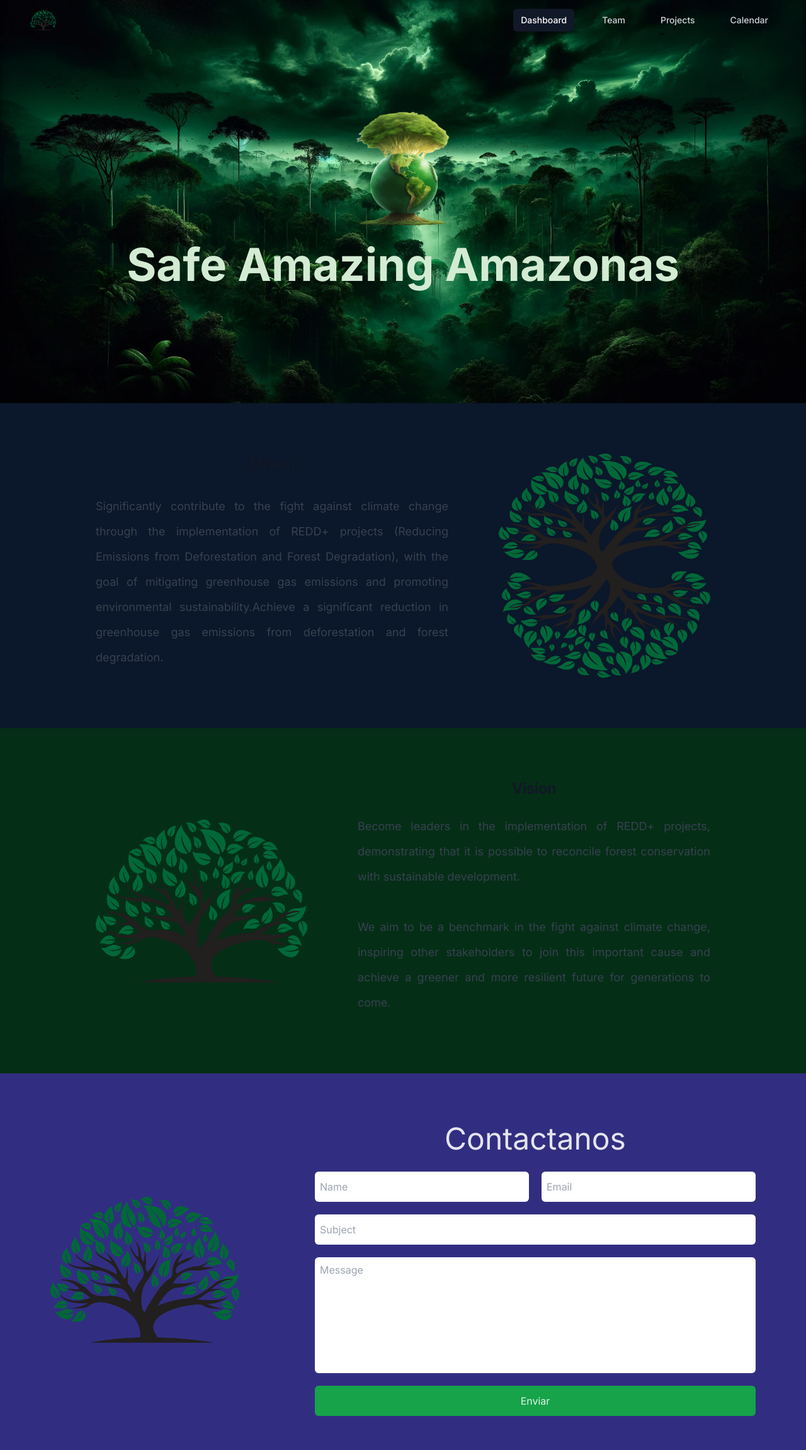
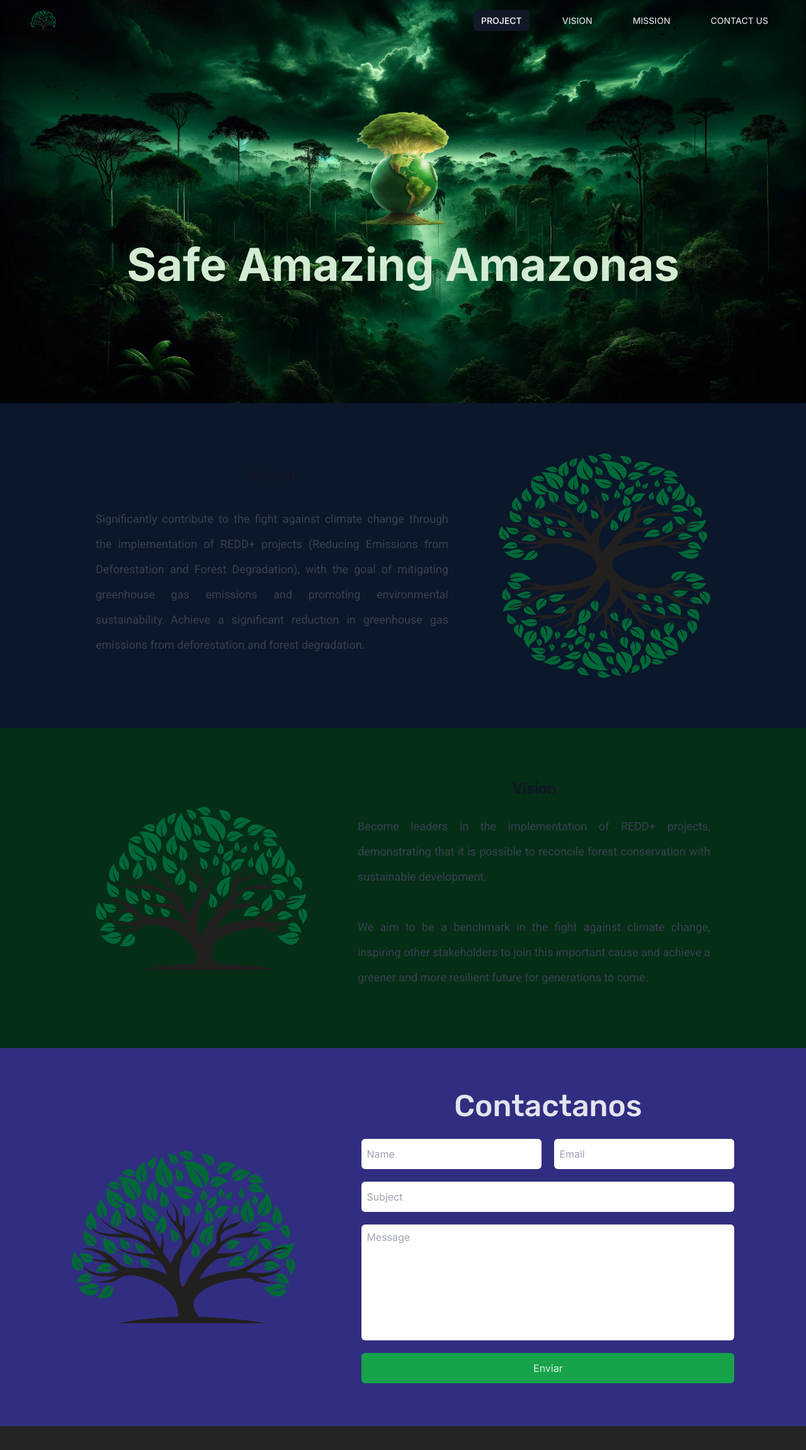
Before and after one commit to chrisyab21/Amazonia, a React (Vite) app: page / in a window 1280 px wide. Shown: the whole page at 63% size. After the commit the page ends 2264 px from the top, so only its background shows below. Built offline with nearby package versions, Linux system fonts and the light colour scheme.

Commit message:
Implementacion de los eventos de scroll en el navbar, mejora de estructura del form

```diff
--- a/index.html
+++ b/index.html
@@ -9,6 +9,9 @@
   <link
     href="https://fonts.googleapis.com/css2?family=Inter:wght@100..900&family=Rubik:ital,wght@0,300..900;1,300..900&display=swap"
     rel="stylesheet">
+  <link
+    href="https://fonts.googleapis.com/css2?family=Roboto:ital,wght@0,100;0,300;0,400;0,500;0,700;0,900;1,100;1,300;1,400;1,500;1,700;1,900&display=swap"
+    rel="stylesheet">
   <meta name="viewport" content="width=device-width, initial-scale=1.0" />
   <title>Vite + React + TS</title>
 </head>
--- a/src/components/FormSection.tsx
+++ b/src/components/FormSection.tsx
@@ -1,7 +1,9 @@
 
 import { useForm } from "react-hook-form";
-import { ChangeEvent, FormEvent, KeyboardEventHandler, useEffect, useRef } from "react";
+import { ChangeEvent, FormEvent, KeyboardEventHandler, useEffect, useRef, useState } from "react";
 import logo3 from '../assets/images/Arbol3.png'
+
+
 type contactInfo = {
   name: string,
   email: string,
@@ -21,6 +23,8 @@ export const FormSection = () => {
     const nameInputRef = useRef<HTMLInputElement | null>(null);
     const emailInputRef = useRef<HTMLInputElement | null>(null);
     const subjectInputRef = useRef<HTMLInputElement | null>(null); */
+
+  const textAreaRef = useRef<HTMLTextAreaElement>(null);
 
 
   const {
@@ -50,6 +54,21 @@ export const FormSection = () => {
 
     }; */
 
+
+  const [textAreaValue, setTextAreaValue] = useState('');
+
+
+  const limitTextAreaRows = (event: ChangeEvent<HTMLTextAreaElement>) => {
+
+    const lines = event.target.value.split('\n');
+    if (lines.length > 7) {
+      setTextAreaValue(lines.slice(0, 7).join('\n'));
+    } else {
+      setTextAreaValue(event.target.value);
+    }
+  };
+
+
   const handleOnTyped = (event: React.KeyboardEvent<HTMLInputElement>) => {
 
     const typed_Key = event.key
@@ -65,6 +84,8 @@ export const FormSection = () => {
 
 
   }
+
+
 
   /*   const formRef = useRef<HTMLFormElement>(null)
 
@@ -99,6 +120,7 @@ export const FormSection = () => {
   // let nameValue = watch('name');
 
 
+
   const onSubmit = (data: contactInfo) => {
 
 
@@ -109,11 +131,12 @@ export const FormSection = () => {
 
 
   return (
-    <section className="h-[600px] p-10 bg-indigo-900">
-      <div className="flex justify-evenly items-center gap-20 mt-10">
-        <img src={logo3} alt="Logo" className="hidden h-auto lg:block lg:w-[35%] xl:w-[25%]" />
-        <form className={`flex flex-col basis-full items-center gap-5 lg:basis-7/12`} onSubmit={handleSubmit((data) => onSubmit(data))} /*ref={formRef}*/>
-          <h3 className="text-5xl self-center mb-2">Contactanos</h3>
+
+    <section id="contact" className="h-[600px] flex items-center p-12 bg-indigo-900">
+      <div className="flex w-full justify-evenly items-center">
+        <img src={logo3} alt="Logo" className="hidden h-auto lg:block lg:w-[30%] xl:w-[30%] mr-10" />
+        <form className={`flex flex-col basis-full items-center gap-5 lg:basis-6/12`} onSubmit={handleSubmit((data) => onSubmit(data))} /*ref={formRef}*/>
+          <h3 className="font-rubik font-medium text-5xl self-center mb-2">Contactanos</h3>
           <div className={`flex flex-col w-full gap-5 md:flex-row`}>
             <div className={`flex flex-col gap-2 md:basis-2/6 md:flex-grow ${errors.name && "-mb-2"}`}>
               <input className="basis-12 w-full rounded-md indent-2" type="text" placeholder="Name"
@@ -196,7 +219,14 @@ export const FormSection = () => {
             />
             {errors.subject && <span className="msg">{`${errors.subject.message}`}</span>}
           </div>
-          <textarea title="Well done" className="w-full rounded-md resize-none p-2" name="message" rows={7} placeholder="Message"></textarea>
+          <textarea className="w-full rounded-md resize-none p-2" name="message" title="Well done"
+            value={textAreaValue}
+            rows={7}
+            maxLength={600}
+            ref={textAreaRef}
+            placeholder="Message"
+            onChange={(event) => limitTextAreaRows(event)}
+          ></textarea>
           <button className="bg-green-600 basis-12 w-full rounded-md">Enviar</button>
         </form>
       </div>
--- a/src/components/Header.tsx
+++ b/src/components/Header.tsx
@@ -5,10 +5,10 @@ import logo2 from '../assets/images/S-AMZ1.png';
 
 export const Header = () => {
   return (
-    <header className={`${styles.headerBackground} flex items-center justify-center h-[70vh] sm:aspect-16/8 sm:h-auto`}>
+    <header id="project" className={`${styles.headerBackground} flex items-center justify-center h-[70vh] sm:aspect-16/8 sm:h-auto`}>
       <div className=" flex flex-col items-center relative gap-4">
         <img src={logo2} alt="Logo" className="w-[20%] h-auto sm:w-[20%]" />
-        <h1 className={`${styles.interFont} text-5xl sm:text-5xl md:text-5xl lg:text-7xl xl:text-7xl text-center`}>Safe Amazing <br className='md:hidden' /> Amazonas</h1>
+        <h1 className={`${styles.interFont} text-5xl sm:text-5xl md:text-5xl lg:text-6xl xl:text-7xl text-center`}>Safe Amazing <br className='md:hidden' /> Amazonas</h1>
       </div>
     </header>
   );
--- a/src/components/MissionSection.tsx
+++ b/src/components/MissionSection.tsx
@@ -4,11 +4,11 @@ import logo3 from '../assets/images/Arbol4.png';
 export const MissionSection = () => {
 
   return (
-    <section className="flex justify-center items-center bg-AzulOscuro p-20 md:p-20 gap-10 md:gap-6 lg:gap-20">
+    <section id="mission" className="flex justify-center items-center bg-AzulOscuro p-20 md:p-20 gap-10 md:gap-6 lg:gap-20">
       <div className=" flex flex-col justify-center items-center gap-6 md:w-10/12 lg:w-6/12">
         <h5 className="mb-2 text-2xl text-center font-bold tracking-tight text-gray-900 dark:text-white">Mision</h5>
-        <p className="mb-3 font-normal text-justify text-lg text-gray-700 leading-10 dark:text-gray-400">
-          Significantly contribute to the fight against climate change through the implementation of REDD+ projects (Reducing Emissions from Deforestation and Forest Degradation), with the goal of mitigating greenhouse gas emissions and promoting environmental sustainability.
+        <p className="font-roboto mb-3 font-normal text-justify text-lg text-gray-700 leading-10 dark:text-gray-400">
+          Significantly contribute to the fight against climate change through the implementation of REDD+ projects (Reducing Emissions from Deforestation and Forest Degradation), with the goal of mitigating greenhouse gas emissions and promoting environmental sustainability.&ensp;
           <br className="md:hidden" />
           <br className="md:hidden" />
           Achieve a significant reduction in greenhouse gas emissions from deforestation and forest degradation.        </p>
--- a/src/components/NavBar.tsx
+++ b/src/components/NavBar.tsx
@@ -9,7 +9,7 @@ export const NavBar = () => {
 
         setMenuState(state => !state)
 
-        const hola:string = `asdasd ${menuState}`
+        const hola: string = `asdasd ${menuState}`
     }
 
 
@@ -49,15 +49,12 @@ export const NavBar = () => {
                         <div className="flex sm:mr-auto items-center">
                             <img className="h-8 w-auto" src={logo} alt="Your Company" />
                         </div>
-                        <div className="hidden sm:ml-6 sm:block">
-                            <div className="flex space-x-8 ">
-                                {/* <!-- Current: "bg-gray-900 text-white", Default: "text-gray-300 hover:bg-gray-700 hover:text-white" --> */}
-                                <a href="#" className="rounded-md bg-gray-900 px-3 py-2 text-sm font-medium text-white" aria-current="page">Dashboard</a>
-                                <a href="#" className="rounded-md px-3 py-2 text-sm font-medium text-gray-300 hover:bg-gray-700 hover:text-white">Team</a>
-                                <a href="#" className="rounded-md px-3 py-2 text-sm font-medium text-gray-300 hover:bg-gray-700 hover:text-white">Projects</a>
-                                <a href="#" className="rounded-md px-3 py-2 text-sm font-medium text-gray-300 hover:bg-gray-700 hover:text-white">Calendar</a>
-                            </div>
-                        </div>
+                        <ul className="hidden gap-10 sm:ml-6 sm:flex sm:items-center">
+                            <li><a href="#" className="h-full rounded-md bg-gray-900 px-3 py-2 text-sm font-medium text-white" aria-current="page">PROJECT</a></li>
+                            <li><a href="#vision" className="rounded-md px-3 py-2 text-sm font-medium text-gray-300 hover:bg-gray-700 hover:text-white">VISION</a></li>
+                            <li><a href="#mission" className="rounded-md px-3 py-2 text-sm font-medium text-gray-300 hover:bg-gray-700 hover:text-white">MISSION</a></li>
+                            <li><a href="#contact" className="rounded-md px-3 py-2 text-sm font-medium text-gray-300 hover:bg-gray-700 hover:text-white">CONTACT US</a></li>
+                        </ul>
                     </div>
                 </div>
             </div>
@@ -67,10 +64,10 @@ export const NavBar = () => {
                 (<div className="sm:hidden" id="mobile-menu">
                     <div className="space-y-1 px-2 pb-3 pt-2">
                         {/* <!-- Current: "bg-gray-900 text-white", Default: "text-gray-300 hover:bg-gray-700 hover:text-white" --> */}
-                        <a href="#" className="block rounded-md bg-gray-900 px-3 py-2 text-base font-medium text-white" aria-current="page">Dashboard</a>
-                        <a href="#" className="block rounded-md px-3 py-2 text-base font-medium text-gray-300 hover:bg-gray-700 hover:text-white">Team</a>
-                        <a href="#" className="block rounded-md px-3 py-2 text-base font-medium text-gray-300 hover:bg-gray-700 hover:text-white">Projects</a>
-                        <a href="#" className="block rounded-md px-3 py-2 text-base font-medium text-gray-300 hover:bg-gray-700 hover:text-white">Calendar</a>
+                        <a href="#project" className="block rounded-md bg-gray-900 px-3 py-2 text-base font-medium text-white" aria-current="page">PROJECT</a>
+                        <a href="#vision" className="block rounded-md px-3 py-2 text-base font-medium text-gray-300 hover:bg-gray-700 hover:text-white">VISION</a>
+                        <a href="#mission" className="block rounded-md px-3 py-2 text-base font-medium text-gray-300 hover:bg-gray-700 hover:text-white">MISSION</a>
+                        <a href="#contact" className="block rounded-md px-3 py-2 text-base font-medium text-gray-300 hover:bg-gray-700 hover:text-white">CONTACT</a>
                     </div>
                 </div>)
             }
--- a/src/components/VisionSection.tsx
+++ b/src/components/VisionSection.tsx
@@ -3,11 +3,11 @@ import logo4 from '../assets/images/Arbol3.png';
 export const VisionSection = () => {
 
   return (
-    <section className="flex justify-center items-center bg-green-950 p-20 md:p-20 gap-10 md:gap-6 lg:gap-20">
+    <section id="vision" className="flex justify-center items-center bg-green-950 p-20 md:p-20 gap-10 md:gap-6 lg:gap-20">
       <img src={logo4} alt="Logo" className="hidden lg:block lg:w-[30%] h-auto relative" />
       <div className=" flex flex-col justify-center gap-6 items-center md:w-10/12 lg:w-6/12">
         <h5 className="text-2xl text-center font-bold tracking-tight text-gray-900 dark:text-white">Vision</h5>
-        <p className="mb-3 font-normal text-justify text-lg text-gray-700 leading-10 dark:text-gray-400 whitespace-pre-line">
+        <p className="font-roboto mb-3 font-normal text-justify text-lg text-gray-700 leading-10 dark:text-gray-400">
           Become leaders in the implementation of REDD+ projects, demonstrating that it is possible to reconcile forest conservation with sustainable development.
           <br />
           <br />
--- a/src/index.css
+++ b/src/index.css
@@ -7,6 +7,8 @@
   line-height: 1.5;
   font-weight: 400;
 
+  scroll-behavior: smooth;
+
   color-scheme: light dark;
   color: rgba(255, 255, 255, 0.87);
   background-color: #242424;
@@ -15,7 +17,10 @@
   text-rendering: optimizeLegibility;
   -webkit-font-smoothing: antialiased;
   -moz-osx-font-smoothing: grayscale;
+
+
 }
+
 
 body{
 
--- a/tailwind.config.js
+++ b/tailwind.config.js
@@ -6,6 +6,10 @@ export default {
   ],
   theme: {
     extend: {
+      fontFamily:{
+        rubik: ['Rubik', 'sans-serif'],
+        roboto: 'Roboto'
+      },
       colors: {
         AzulOscuro: '#0b172a',
         Verde: '#004d26'
```
